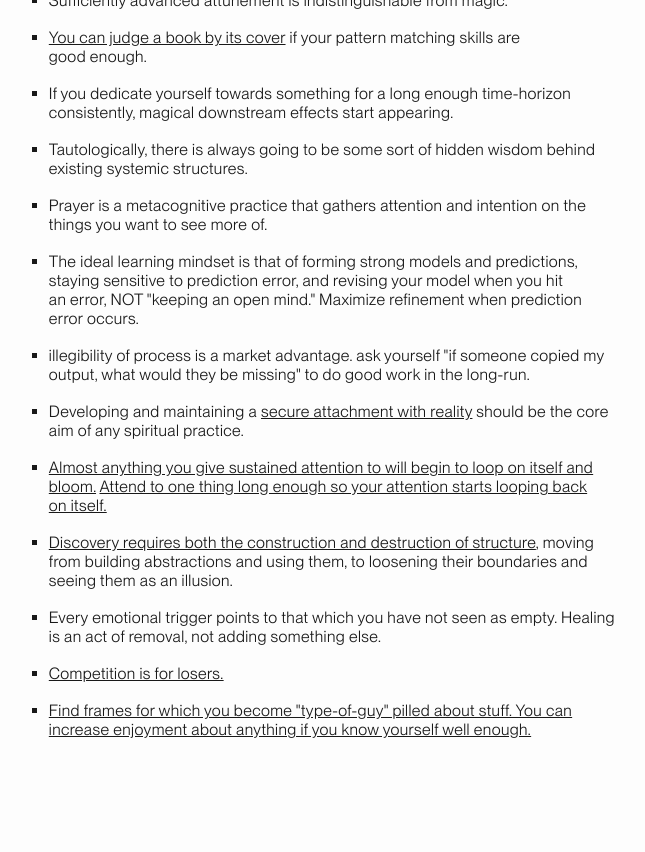
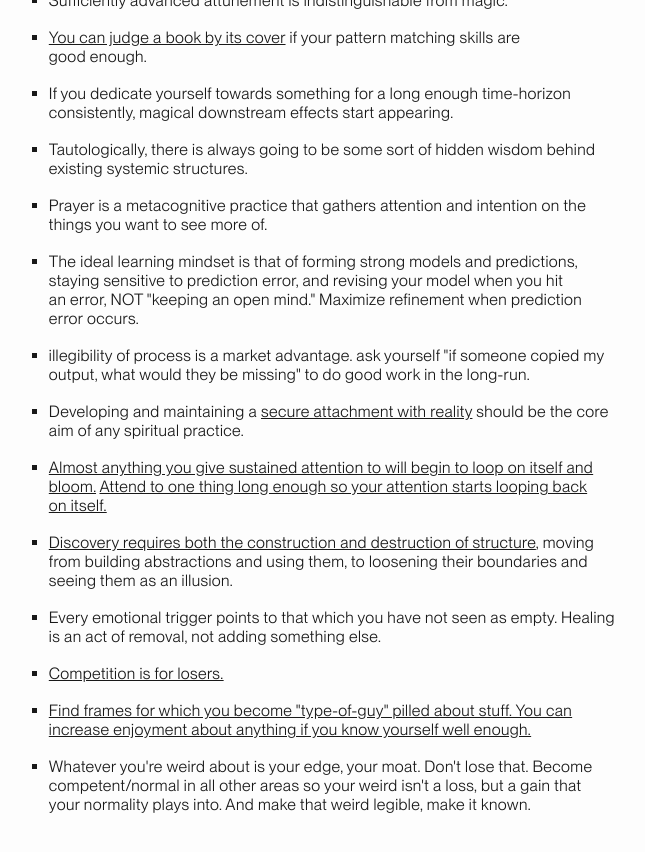
Before and after one commit to pxsswordprotected/personalsite, a Jekyll site: the page docs/principles.html, which Jekyll copies as it is, in a window 1280 px wide and 900 px high, scrolled down 4311 px. Shown: the top 852 px of the window, without its empty margins (320-965 px from the left). Built offline with Jekyll 4.4.1, drawn with Linux system fonts in a browser that asks for light colours; before the commit the page ends 5136 px from its top, so only the background shows below that.

Commit message:
new princ

```diff
--- a/docs/principles.html
+++ b/docs/principles.html
@@ -772,6 +772,9 @@
                         <li>
                             <a href="https://x.com/psswordprotectd/status/2117302581957472324?a=3QG4pOTW_W6-D5VT2ic&s=20" target="_blank">Find frames for which you become "type-of-guy" pilled about stuff. You can increase enjoyment about anything if you know yourself well enough.</a>
                         </li>
+                        <li>
+                            Whatever you're weird about is your edge, your moat. Don't lose that. Become competent/normal in all other areas so your weird isn't a loss, but a gain that your normality plays into. And make that weird legible, make it known.
+                        </li>
                     </ul>
                 </section>
             </main>
```
